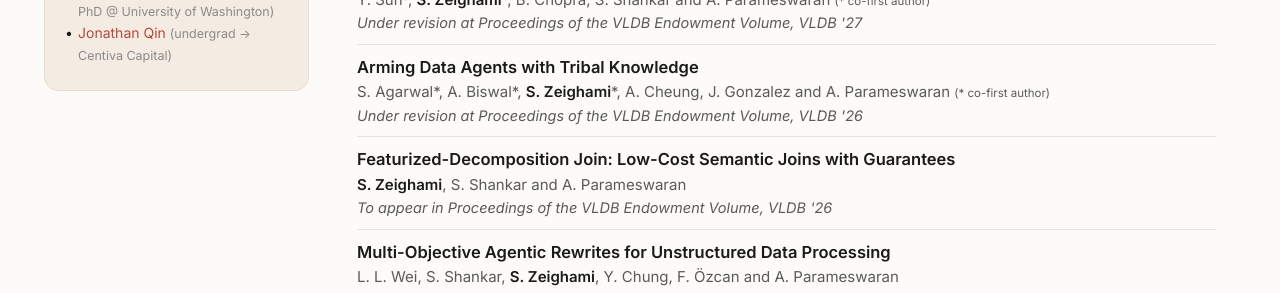
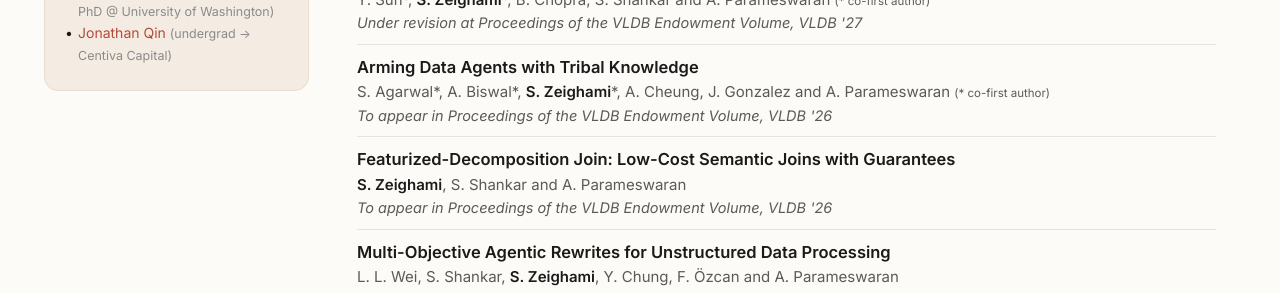
Before and after one commit to szeighami/szeighami.github.io, a Jekyll site: the page built from index.md, in a window 1280 px wide and 900 px high, scrolled down 753 px. Shown: the part 153-446 px from the top of the window. Built offline with Jekyll 4.4.1, drawn with Linux system fonts in a browser that asks for light colours.

Commit message:
Update tribal knowledge paper status to accepted

```diff
--- a/index.md
+++ b/index.md
@@ -80,7 +80,7 @@ layout: default
     <li>
       <a class="pub-title" href="https://arxiv.org/abs/2602.13521">Arming Data Agents with Tribal Knowledge</a>
       <span class="pub-authors">S. Agarwal*, A. Biswal*, <b>S. Zeighami</b>*, A. Cheung, J. Gonzalez and A. Parameswaran <span class="pub-note">(* co-first author)</span></span>
-      <span class="pub-venue">Under revision at Proceedings of the VLDB Endowment Volume, VLDB '26</span>
+      <span class="pub-venue">To appear in Proceedings of the VLDB Endowment Volume, VLDB '26</span>
     </li>
     <li>
       <a class="pub-title" href="https://arxiv.org/abs/2512.05399">Featurized-Decomposition Join: Low-Cost Semantic Joins with Guarantees</a>
```
